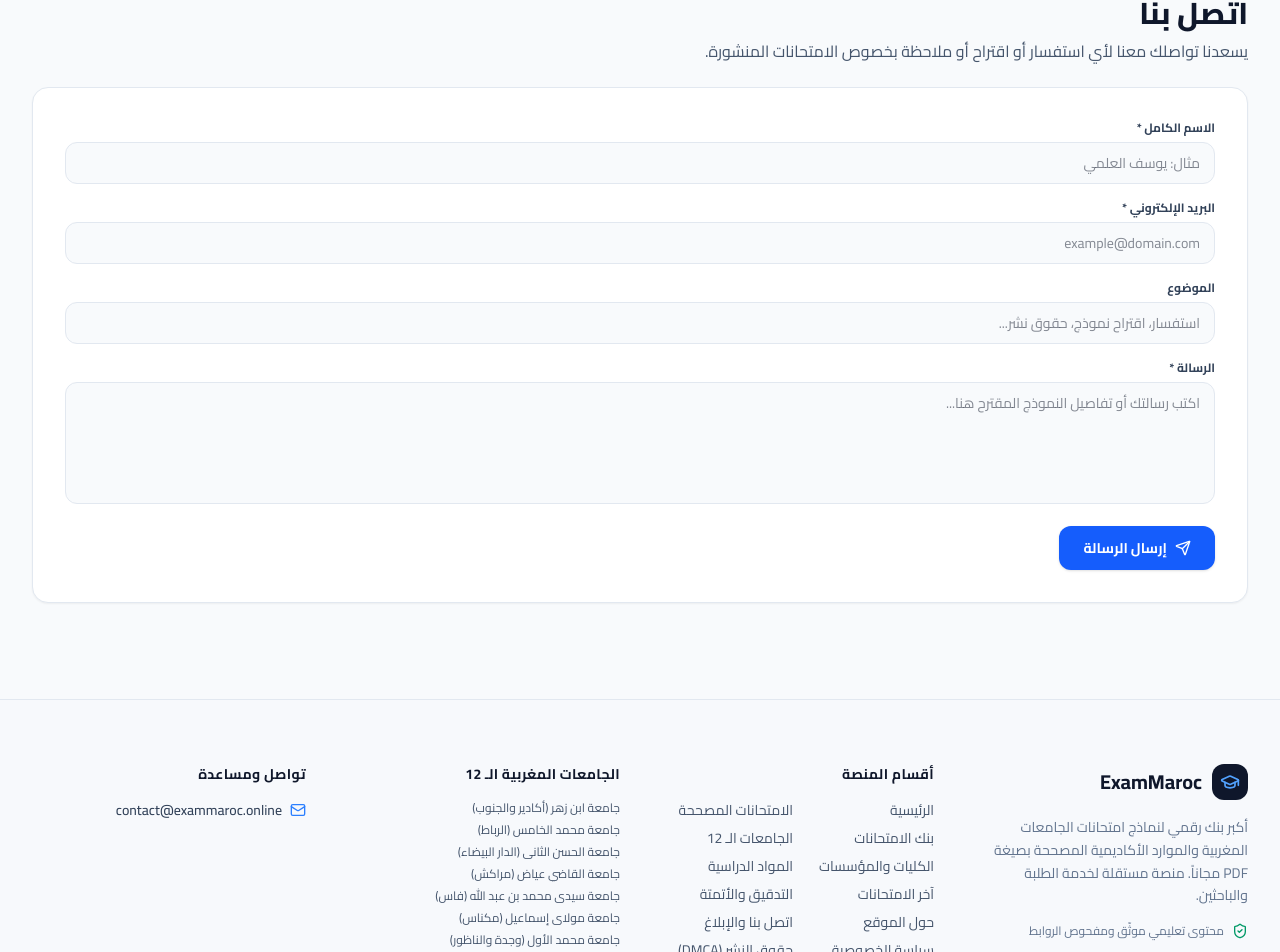
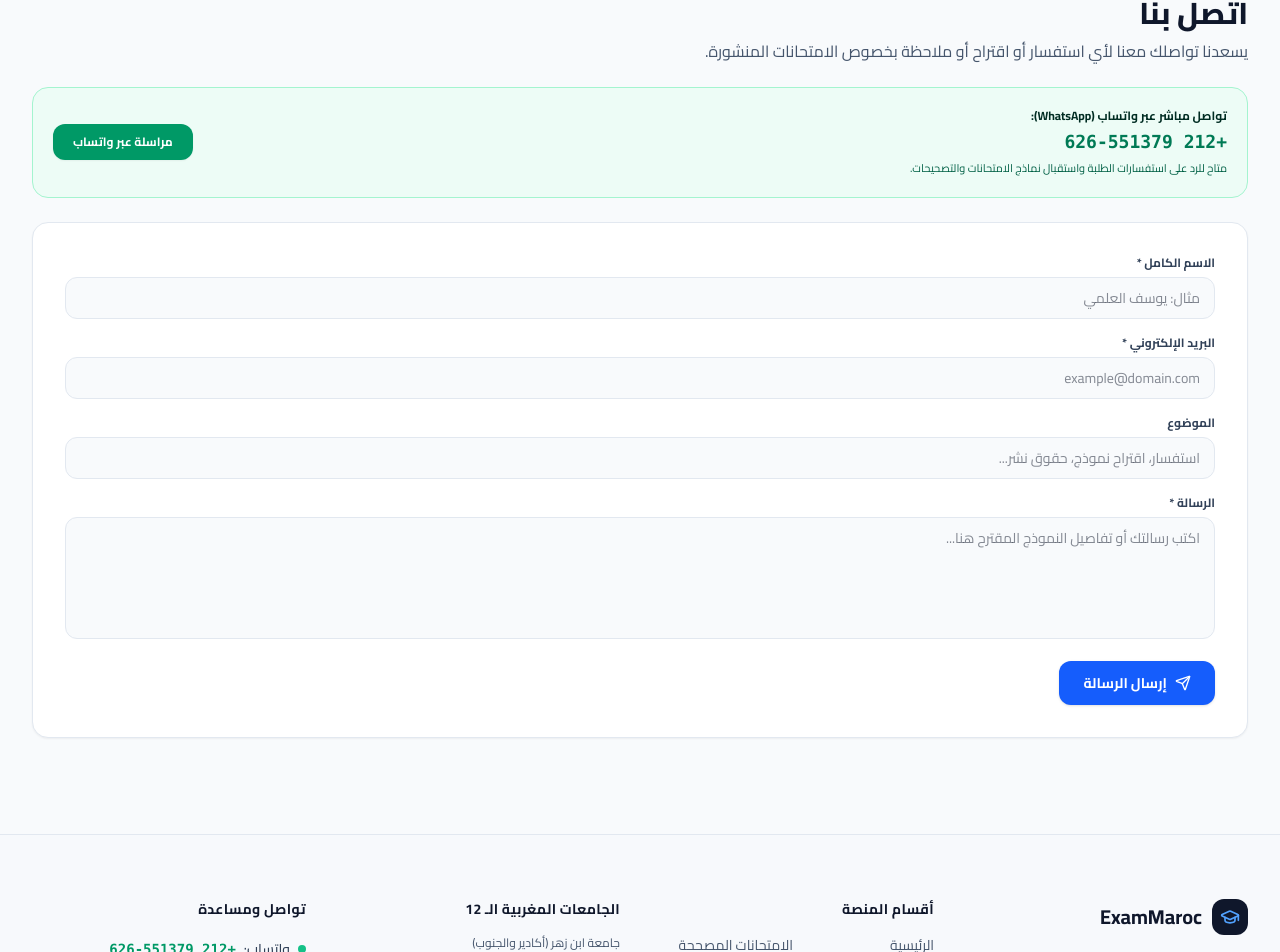
Before and after one commit to bara-bara/ExamMaroc, a React (Vite) app: page /contact in a window 1280 px wide. Shown: the part 150-1102 px from the top of the page. Built offline with nearby package versions, Linux system fonts and the light colour scheme.

Commit message:
feat: add WhatsApp contact support
Integrate WhatsApp contact information into the footer, contact page, and exam detail sharing section to improve user communication and engagement.

```diff
--- a/src/components/Footer.tsx
+++ b/src/components/Footer.tsx
@@ -95,13 +95,23 @@ export default function Footer() {
           </div>
 
           {/* Contact & Verification info */}
-          <div className="space-y-4">
+          <div className="space-y-3">
             <h3 className="font-heading text-xs sm:text-sm font-bold text-slate-900 mb-4 tracking-wide uppercase">
               تواصل ومساعدة
             </h3>
             <a
+              href="https://wa.me/212626551379"
+              target="_blank"
+              rel="noopener noreferrer"
+              className="inline-flex items-center gap-2 text-xs sm:text-sm text-slate-700 hover:text-emerald-700 font-medium transition-colors"
+            >
+              <span className="w-2 h-2 rounded-full bg-emerald-500 animate-pulse"></span>
+              <span>واتساب:</span>
+              <span className="font-bold font-mono text-emerald-600 dir-ltr">+212 626-551379</span>
+            </a>
+            <a
               href="mailto:contact@exammaroc.online"
-              className="inline-flex items-center gap-2 text-xs sm:text-sm text-slate-700 hover:text-blue-600 font-medium transition-colors"
+              className="inline-flex items-center gap-2 text-xs sm:text-sm text-slate-700 hover:text-blue-600 font-medium transition-colors block"
             >
               <Mail className="h-4 w-4 text-blue-500" />
               contact@exammaroc.online
--- a/src/pages/ContactPage.tsx
+++ b/src/pages/ContactPage.tsx
@@ -47,6 +47,32 @@ export default function ContactPage() {
             يسعدنا تواصلك معنا لأي استفسار أو اقتراح أو ملاحظة بخصوص الامتحانات المنشورة.
           </p>
         </header>
+
+        {/* WhatsApp Direct Contact Box */}
+        <div className="rounded-2xl border border-emerald-200 bg-emerald-50/80 p-5 mb-6 flex flex-col sm:flex-row items-start sm:items-center justify-between gap-4">
+          <div className="space-y-1">
+            <span className="text-xs font-bold text-emerald-950 block">تواصل مباشر عبر واتساب (WhatsApp):</span>
+            <a
+              href="https://wa.me/212626551379"
+              target="_blank"
+              rel="noopener noreferrer"
+              className="font-bold text-emerald-700 text-lg hover:underline dir-ltr inline-block font-mono"
+            >
+              +212 626-551379
+            </a>
+            <p className="text-[11px] text-emerald-800">
+              متاح للرد على استفسارات الطلبة واستقبال نماذج الامتحانات والتصحيحات.
+            </p>
+          </div>
+          <a
+            href="https://wa.me/212626551379"
+            target="_blank"
+            rel="noopener noreferrer"
+            className="rounded-xl bg-emerald-600 px-5 py-2.5 text-xs font-bold text-white hover:bg-emerald-700 transition-colors shadow-xs shrink-0 inline-flex items-center gap-1.5"
+          >
+            <span>مراسلة عبر واتساب</span>
+          </a>
+        </div>
 
         {submitted ? (
           <div className="rounded-2xl border border-emerald-200 bg-emerald-50 p-6 text-sm text-emerald-900 flex items-start gap-3">
--- a/src/pages/ExamDetailPage.tsx
+++ b/src/pages/ExamDetailPage.tsx
@@ -656,7 +656,7 @@ export default function ExamDetailPage() {
             {/* Share Card */}
             <div className="card-academic p-5 space-y-3">
               <span className="text-xs font-bold text-slate-900 block">
-                شارك هذا الامتحان مع زملائك:
+                مشاركة وتواصل عبر واتساب:
               </span>
               <div className="flex items-center gap-2">
                 <a
@@ -665,27 +665,29 @@ export default function ExamDetailPage() {
                   )}`}
                   target="_blank"
                   rel="noopener noreferrer"
-                  className="flex-1 py-2 text-center rounded-xl bg-emerald-500 text-white text-xs font-bold hover:bg-emerald-600 transition-colors"
+                  className="flex-1 py-2.5 text-center rounded-xl bg-emerald-600 text-white text-xs font-bold hover:bg-emerald-700 transition-colors shadow-xs"
                 >
-                  واتساب
-                </a>
-                <a
-                  href={`https://t.me/share/url?url=${encodeURIComponent(
-                    pageUrl
-                  )}&text=${encodeURIComponent(shareTitle)}`}
-                  target="_blank"
-                  rel="noopener noreferrer"
-                  className="flex-1 py-2 text-center rounded-xl bg-sky-500 text-white text-xs font-bold hover:bg-sky-600 transition-colors"
-                >
-                  تيليجرام
+                  مشاركة عبر واتساب
                 </a>
                 <button
                   onClick={handleCopyLink}
-                  className="p-2 rounded-xl border border-slate-200 text-slate-600 hover:bg-slate-100 transition-colors cursor-pointer"
+                  className="p-2.5 rounded-xl border border-slate-200 text-slate-600 hover:bg-slate-100 transition-colors cursor-pointer"
                   title="نسخ الرابط"
                 >
                   {copiedLink ? <Check className="h-4 w-4 text-emerald-600" /> : <Copy className="h-4 w-4" />}
                 </button>
+              </div>
+
+              <div className="pt-2 border-t border-slate-100">
+                <a
+                  href="https://wa.me/212626551379"
+                  target="_blank"
+                  rel="noopener noreferrer"
+                  className="flex items-center justify-between text-xs text-slate-600 hover:text-emerald-700 font-medium py-1"
+                >
+                  <span>رقم الواتساب للتواصل:</span>
+                  <span className="font-bold font-mono text-emerald-600 dir-ltr">+212 626-551379</span>
+                </a>
               </div>
             </div>
 
```
